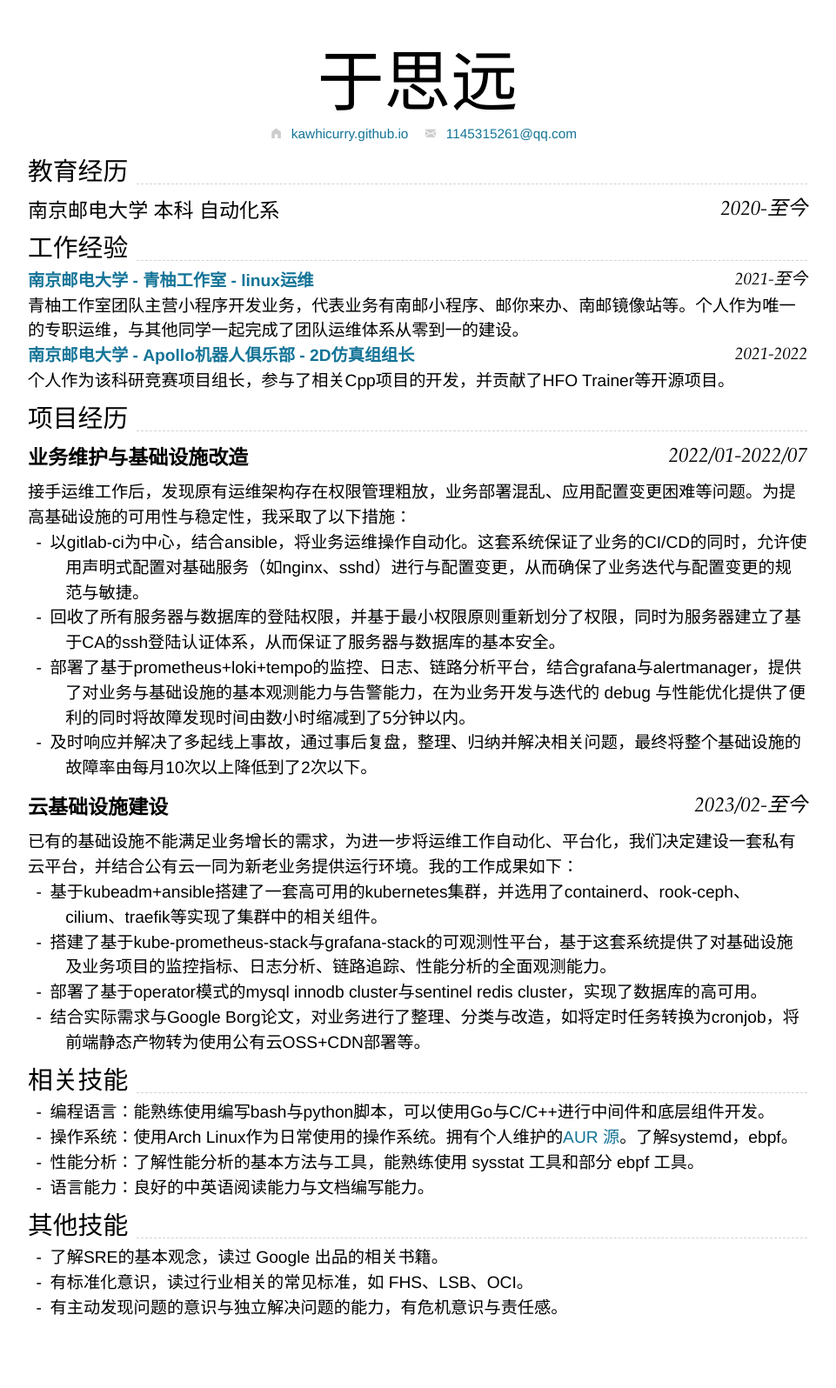
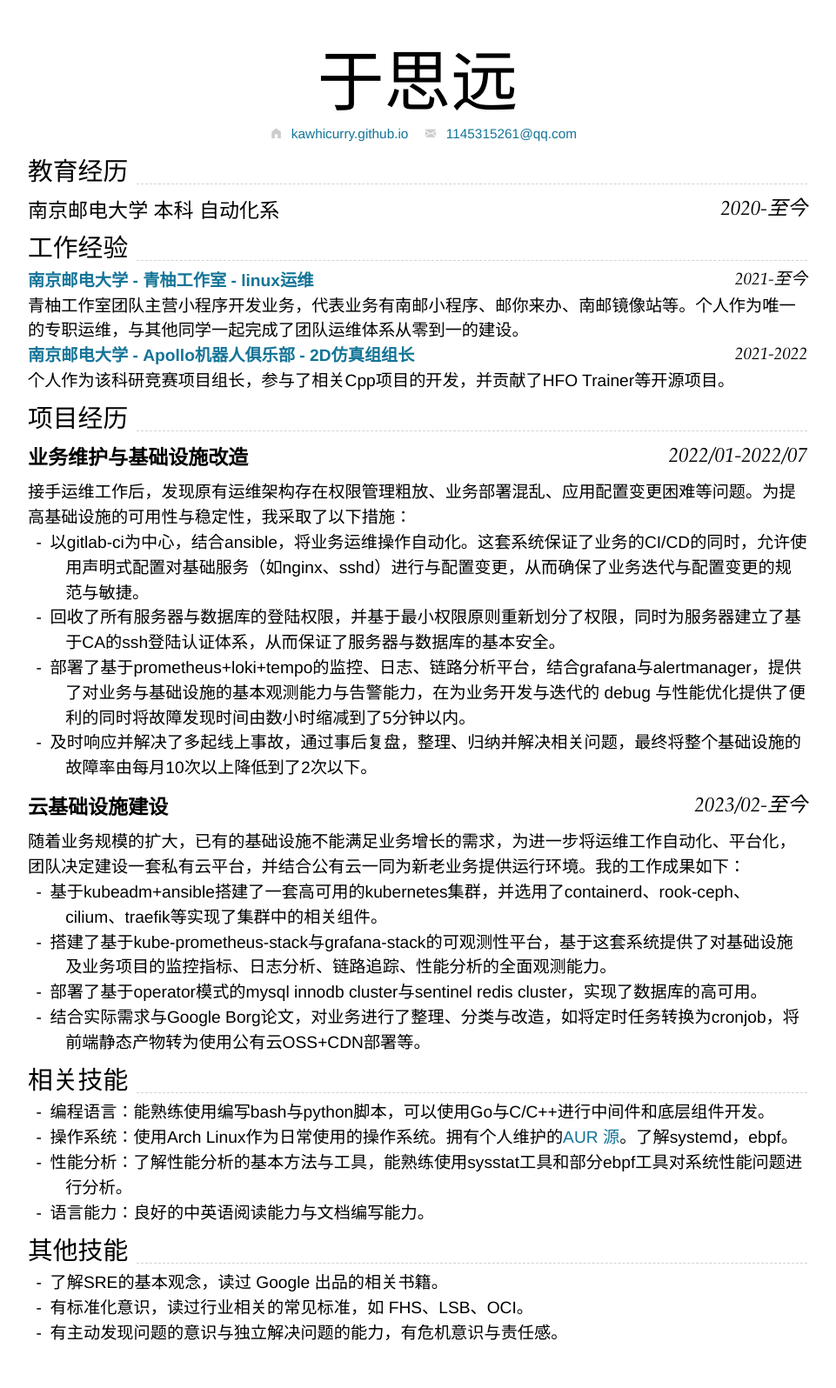
Before and after one commit to kawhicurry/resume, a Jekyll site: the page built from index.md, in a window 1280 px wide. Shown: the whole page at 87% size, without its empty margins (160-1121 px from the left). Built offline with Jekyll 4.4.1, drawn with Linux system fonts in a browser that asks for light colours; nearby versions of some CDN libraries; before the commit the page ends 1567 px from its top, so only the background shows below that.

Commit message:
update: optimize main resume

```diff
--- a/index.md
+++ b/index.md
@@ -31,7 +31,7 @@ homepage:
 
 ### **业务维护与基础设施改造** `2022/01-2022/07`
 
-接手运维工作后，发现原有运维架构存在权限管理粗放，业务部署混乱、应用配置变更困难等问题。为提高基础设施的可用性与稳定性，我采取了以下措施：
+接手运维工作后，发现原有运维架构存在权限管理粗放、业务部署混乱、应用配置变更困难等问题。为提高基础设施的可用性与稳定性，我采取了以下措施：
 
 - 以gitlab-ci为中心，结合ansible，将业务运维操作自动化。这套系统保证了业务的CI/CD的同时，允许使用声明式配置对基础服务（如nginx、sshd）进行与配置变更，从而确保了业务迭代与配置变更的规范与敏捷。
 - 回收了所有服务器与数据库的登陆权限，并基于最小权限原则重新划分了权限，同时为服务器建立了基于CA的ssh登陆认证体系，从而保证了服务器与数据库的基本安全。
@@ -40,7 +40,7 @@ homepage:
 
 ### **云基础设施建设** `2023/02-至今`
 
-已有的基础设施不能满足业务增长的需求，为进一步将运维工作自动化、平台化，我们决定建设一套私有云平台，并结合公有云一同为新老业务提供运行环境。我的工作成果如下：
+随着业务规模的扩大，已有的基础设施不能满足业务增长的需求，为进一步将运维工作自动化、平台化，团队决定建设一套私有云平台，并结合公有云一同为新老业务提供运行环境。我的工作成果如下：
 
 - 基于kubeadm+ansible搭建了一套高可用的kubernetes集群，并选用了containerd、rook-ceph、cilium、traefik等实现了集群中的相关组件。
 - 搭建了基于kube-prometheus-stack与grafana-stack的可观测性平台，基于这套系统提供了对基础设施及业务项目的监控指标、日志分析、链路追踪、性能分析的全面观测能力。
@@ -51,7 +51,7 @@ homepage:
 
 - 编程语言：能熟练使用编写bash与python脚本，可以使用Go与C/C++进行中间件和底层组件开发。
 - 操作系统：使用Arch Linux作为日常使用的操作系统。拥有个人维护的[AUR 源](https://aur.archlinux.org/packages?O=0&SeB=m&K=kawhicurry&outdated=&SB=m&SO=d&PP=50&submit=Go)。了解systemd，ebpf。
-- 性能分析：了解性能分析的基本方法与工具，能熟练使用 sysstat 工具和部分 ebpf 工具。
+- 性能分析：了解性能分析的基本方法与工具，能熟练使用sysstat工具和部分ebpf工具对系统性能问题进行分析。
 - 语言能力：良好的中英语阅读能力与文档编写能力。
 
 ## 其他技能
```
